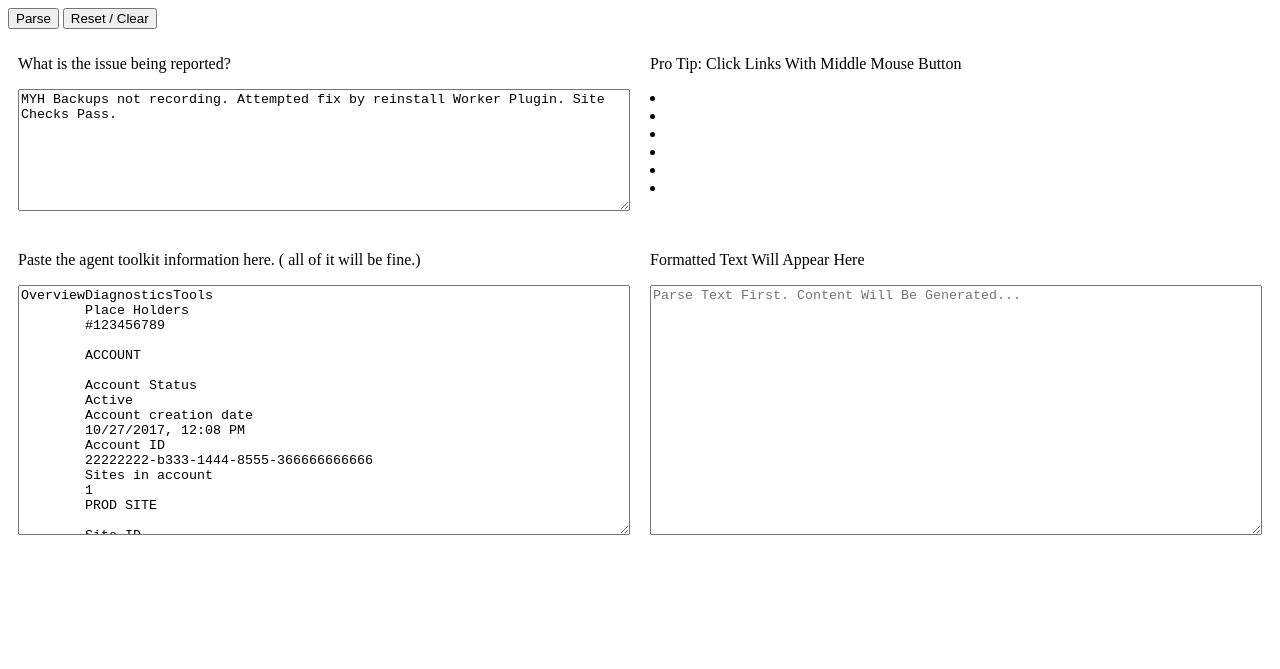
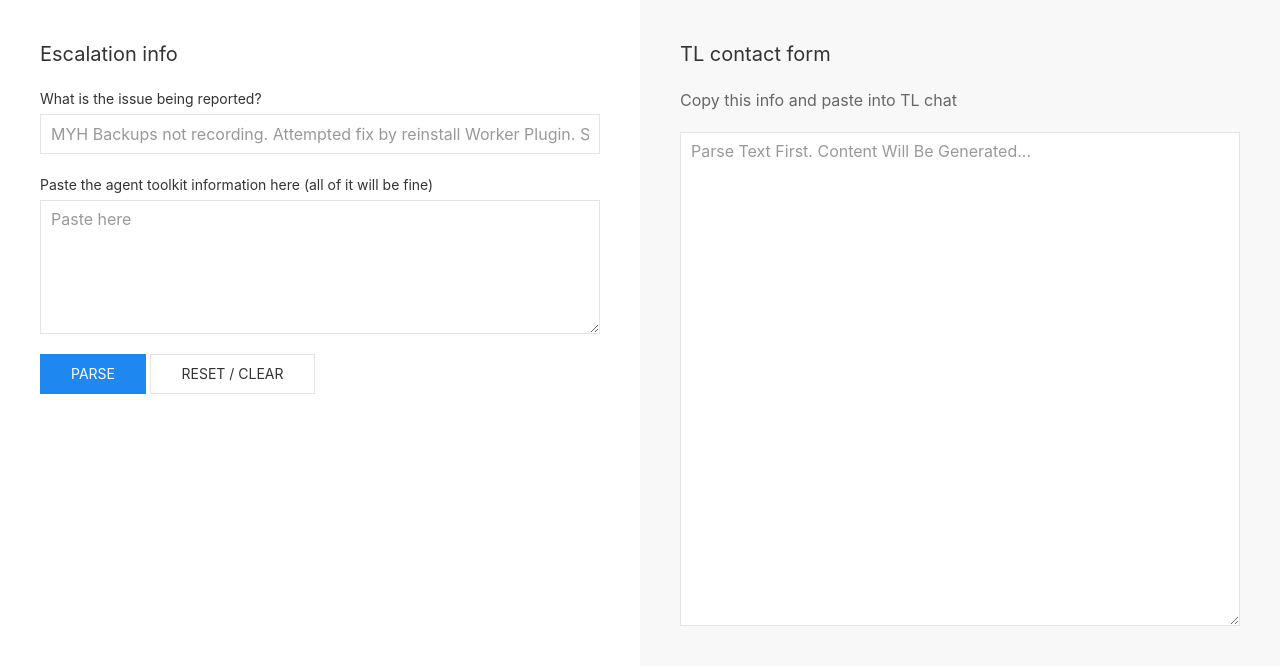
Before and after one commit to AnthonyLedesma/JS-Text-Parser-Escalation-and-Formatting, a plain HTML site: page index.html in a window 1280 px wide. Drawn offline with nearby package versions, Linux system fonts and the light colour scheme.

Commit message:
Comitting index containt UI-KIT stylesheet. Uploading Screenshot to be used with the README Markup.

```diff
--- a/index.html
+++ b/index.html
@@ -5,104 +5,91 @@
 
     <title>JS Txt Parser</title>
   </head>
+<body>
+ <!--
+If testing this page outside of confluence, add the following lines to load UIKit styling
+-->
+<link rel="stylesheet" href="https://cdnjs.cloudflare.com/ajax/libs/uikit/3.0.0-rc.5/css/uikit.min.css" />
 
-  <style>
-      * {
-          box-sizing: border-box;
-      }
+<script src="https://cdnjs.cloudflare.com/ajax/libs/uikit/3.0.0-rc.5/js/uikit.min.js"></script>
+<script src="https://cdnjs.cloudflare.com/ajax/libs/uikit/3.0.0-rc.5/js/uikit-icons.min.js"></script>
 
-      /* Create two equal columns that floats next to each other */
-      .column {
-          float: left;
-          width: 50%;
-          padding: 10px;
-      }
 
-      /* Clear floats after the columns */
-      .row:after {
-          content: "";
-          display: table;
-          clear: both;
-      }
+<!-- Use the scoped UIKit installed in PACT confluence -->
+<div class="uk-scope">
 
-      /* Responsive layout - makes the two columns stack on top of each other instead of next to each other */
-      @media screen and (max-width: 600px) {
-          .column {
-              width: 100%;
-          }
-      }
-  </style>
+	<!-- Setup grid without borders, arranged into columns when medium width -->
+	<div class="uk-grid-collapse uk-child-width-expand@m" uk-grid>
 
-  <body>
-      <button id="parseButton">Parse</button>
-      <button id="resetButton">Reset / Clear</button>
-      <div class="row">
-        <div class="column">
-          <p>What is the issue being reported?</p>
-          <textarea style="width: 100%; height: 122px" id="requestBox">MYH Backups not recording. Attempted fix by reinstall Worker Plugin. Site Checks Pass.</textarea>
-        </div>
-        <div class="column">
-          <P>Pro Tip: Click Links With Middle Mouse Button</P>
-          <li><a id='MWP1' target='_blank'></a></li>
-          <li><a id='HTTPD1' target='_blank'></a></li>
-          <li><a id='PHP1' target='_blank'></a></li>
-          <li><a id='MWP2' target='_blank'></a></li>
-          <li><a id='HTTPD2' target='_blank'></a></li>
-          <li><a id='PHP2' target='_blank'></a></li>
+		<!-- Grid Section with standard padding added, main input content -->
+		<div class="uk-padding">
+			<h4>Escalation info</h4>
+			<!-- Form with labels on top of controls -->
+			<form class="uk-form-stacked">
+				<!-- Request box form section-->
+				<div class="uk-margin">
+					<label class="uk-form-label" for="requestBox">What is the issue being reported?</label>
+					<div class="uk-form-controls">
+						<input class="uk-input" id="requestBox" type="text" placeholder="MYH Backups not recording. Attempted fix by reinstall Worker Plugin. Site Checks Pass.">
 					</div>
 				</div>
-      <div class="row">
-        <div id="DefaultDomainSiteChecks" style="display: none;">
-          <p>Default Domain Site Checks:</p>
-          <label><input id="DefaultMWP2Check" type="checkbox">MWP2 Check Passed?</label>
-          <label><input id="DefaultHTTPDCheck" type="checkbox">HTTPD Check Passed?</label>
-          <label><input id="DefaultPHPCheck" type="checkbox">PHP Check Passed?</label>
+				<!-- Paste box form section -->
+				<div class="uk-margin">
+					<label class="uk-form-label" for="pasteBox">Paste the agent toolkit information here (all of it will be fine)</label>
+					<div class="uk-form-controls">
+						<textarea class="uk-textarea" rows="5" id="pasteBox" type="text" placeholder="Paste here"></textarea>
 					</div>
 				</div>
-      <div class="row">
+			</form>
+			<!-- Parse and reset buttons need to be outside of form -->
+			<div class="uk-margin" uk-margin>
+				<button id="parseButton" class="uk-button uk-button-primary">Parse</button>
+				<button id="resetButton" class="uk-button uk-button-default">Reset / Clear</button>
+			</div>
+			<!-- Site checks link section -->
+			<div id="DefaultDomainSiteChecks" style="display: none;">
+				<div id="DefaultDomainSiteChecks" class="uk-card uk-card-default uk-card-body uk-text-break uk-animation-slide-top">
+					<h5 class="uk-card-title">Site checks</h5>
+					<p>Click links with middle mouse button, then check the boxes with any tests that passed below to add to form</p>
+					<div class="uk-grid-divider uk-child-width-expand@s" uk-grid>
+						<div>
+							<h6 class="uk-text-uppercase uk-text-center">Default domain</h6>
+							<ul class="uk-list uk-list-divider">
+								<li><a id='MWP1' target='_blank'></a><br/>
+								<label><input id="DefaultMWP2Check" class="uk-checkbox" type="checkbox">MWP2 check passed</label></li>
+								<li><a id='HTTPD1' target='_blank'></a><br/>
+								<label><input id="DefaultHTTPDCheck" class="uk-checkbox" type="checkbox">HTTPD check passed</label></li>
+								<li><a id='PHP1' target='_blank'></a><br/>
+								<label><input id="DefaultPHPCheck" class="uk-checkbox" type="checkbox">PHP check passed</label></li>
+							</ul>
+						</div>
 						<div id="PrimaryDomainSiteChecks" style="display: none;">
-          <p>Primary Domain Site Checks:</p>
-          <label><input id="PrimaryMWP2Check" type="checkbox">MWP2 Check Passed?</label>
-          <label><input id="PrimaryHTTPDCheck" type="checkbox">HTTPD Check Passed?</label>
-          <label><input id="PrimaryPHPCheck" type="checkbox">PHP Check Passed?</label>
+							<h6 class="uk-text-uppercase uk-text-center">Primary domain</h6>
+							<ul class="uk-list uk-list-divider">
+								<li><a id='MWP2' target='_blank'></a><br/>
+								<label><input id="PrimaryMWP2Check" class="uk-checkbox" type="checkbox">MWP2 check passed</label></li>
+								<li><a id='HTTPD2' target='_blank'></a><br/>
+								<label><input id="PrimaryHTTPDCheck" class="uk-checkbox" type="checkbox">HTTPD check passed</label></li>
+								<li><a id='PHP2' target='_blank'></a><br/>
+								<label><input id="PrimaryPHPCheck" class="uk-checkbox" type="checkbox">PHP check passed</label></li>
+							</ul>
+						</div>
+					</div>
+				</div>
 			</div>
 		</div>
 
-      <div class="row">
-        <div class="column">
-          <p>Paste the agent toolkit information here. ( all of it will be fine.)</p>
-          <textarea style="width: 100%; height: 250px" id="pasteBox">OverviewDiagnosticsTools
-        Place Holders
-        #123456789
-
-        ACCOUNT
-
-        Account Status
-        Active
-        Account creation date
-        10/27/2017, 12:08 PM
-        Account ID
-        22222222-b333-1444-8555-366666666666
-        Sites in account
-        1
-        PROD SITE
-
-        Site ID
-        311a1w1d-1000-4999-a888-877777777777
-        Default Domain
-        https://abc.xyz.godaddywp.com
-        Primary Domain
-        https://xyz.abc.godaddywp.com
-        BASIC ACTIONS
-
-        Internal SFTP/SSH User
-        Create an internal user to access SFTP/SSH.</textarea>
-        </div>
-        <div class="column">
-          <p>Formatted Text Will Appear Here</p>
-          <textarea id="resultBox" style="width: 100%; height: 250px" placeholder="Parse Text First. Content Will Be Generated..."></textarea>
+		<!-- Grid section with standard padding and gray background, output content -->
+		<div class="uk-background-muted uk-padding">
+			<h4>TL contact form</h4>
+			<p>Copy this info and paste into TL chat</p>
+			<textarea id="resultBox" class="uk-textarea" rows="20" placeholder="Parse Text First. Content Will Be Generated..."></textarea>
 		</div>
 	</div>
+
+</div>
+
+
   </body>
   <footer>
       <script type='text/javascript' src='./TextParserJS.js'></script>
```
Lines whose indentation alone changed are shown as unchanged.
